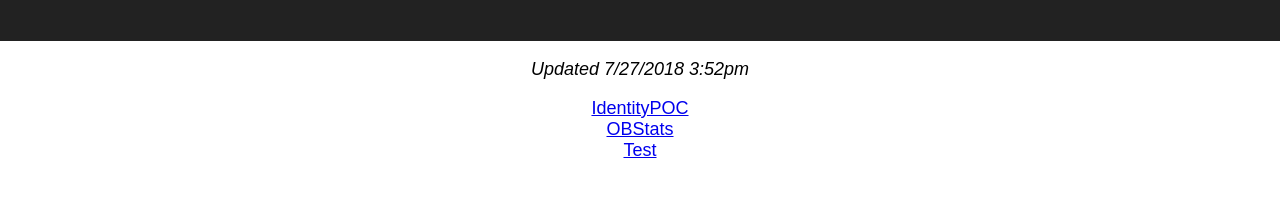
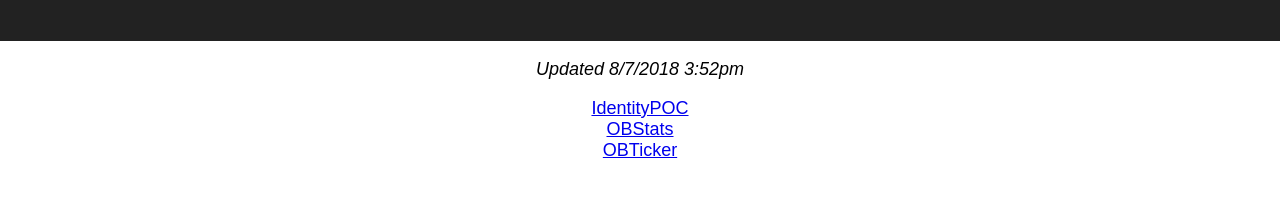
Before and after one commit to jashot7/jashot7.github.io, a React (Create React App) app in the folder jhdc/: page / in a window 1280 px wide. Shown: the part 149-346 px from the top of the page. Built offline with nearby package versions, Linux system fonts and the light colour scheme.

Commit message:
add ticker.

```diff
--- a/jhdc/src/App.js
+++ b/jhdc/src/App.js
@@ -11,10 +11,10 @@ class App extends Component {
           <h1 className="App-title">Jason Hotelling</h1>
         </header>
         <p className="App-intro">
-          <div><p><i>Updated 7/27/2018 3:52pm</i></p></div>
+          <div><p><i>Updated 8/7/2018 3:52pm</i></p></div>
           <div><a href="https://www.jasonhotelling.com/IdentityPOC/">IdentityPOC</a></div>
           <div><a href="https://www.jasonhotelling.com/OBStats/">OBStats</a></div>
-          <div><a href="https://www.jasonhotelling.com/Test/">Test</a></div>
+          <div><a href="https://www.jasonhotelling.com/OBTicker/">OBTicker</a></div>
         </p>
       </div>
     );
```
